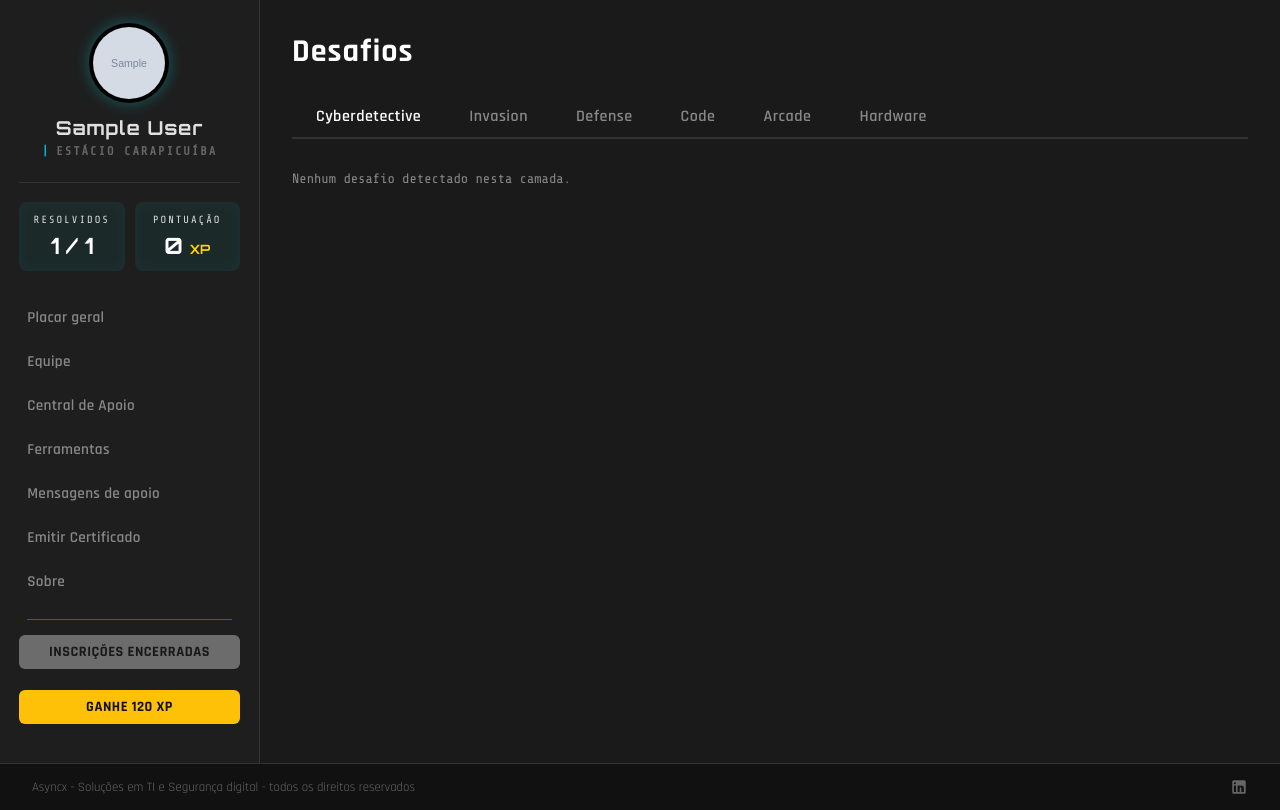
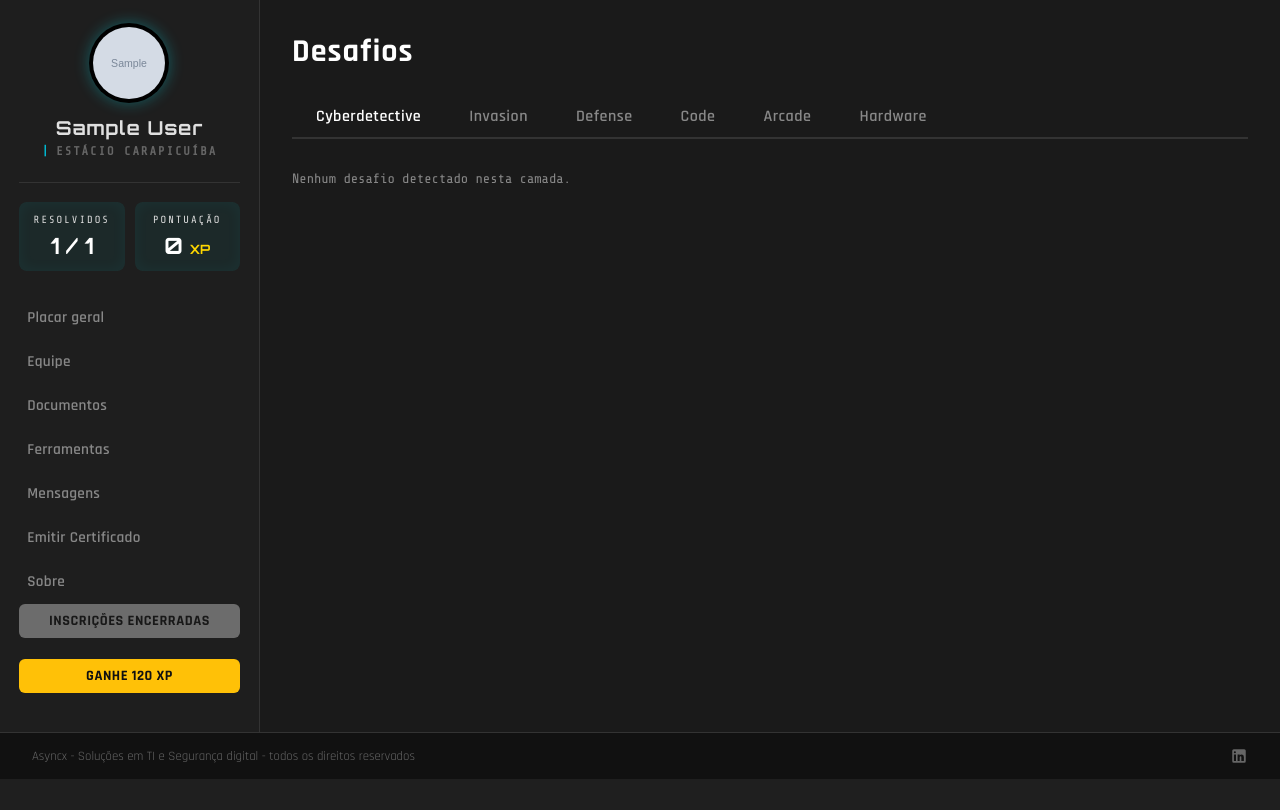
Before and after one commit to Gilson-Ferrer/hcb-portal, a Flask app: page /dashboard in a window 1280 px wide. Shown: the part 71-881 px from the top of the page. After the commit the page ends 850 px from the top, so only its background shows below. Run offline with Flask 3, Linux system fonts and the light colour scheme; the visitor is signed in with stand-in values (Sample User, id 1); grey boxes marked "Sample" are stand-in pictures; a database or web service that is not in the repository returns one stand-in record (values such as "Sample title"); some libraries are stand-ins or nearby versions.

Commit message:
Update UX/UI

```diff
--- a/app.py
+++ b/app.py
@@ -459,7 +459,7 @@ def generate_certificate():
     can = canvas.Canvas(packet, pagesize=(bg_width, bg_height))
 
     # --- CONFIGURAÇÃO DO NOME DO ALUNO (IM PONENTE) ---
-    can.setFont("Helvetica-Bold", 40)                     # Fonte aumentada para destaque absoluto
+    can.setFont("Helvetica-Bold", 20)                     # Fonte aumentada para destaque absoluto
     can.setFillColorRGB(0, 0, 0)                          # Cor Preta
 
     # Subi levemente o Y do nome (48% da altura) para dar espaço ao texto maior abaixo
--- a/templates/dashboard.html
+++ b/templates/dashboard.html
@@ -1106,14 +1106,11 @@
                 </div>
                     <button class="nav-item" onclick="openModal('modalPlacar')">Placar geral</button>
                     <button class="nav-item" onclick="openModal('modalIntegrantes')">Equipe</button>
-                    <button class="nav-item" onclick="openModal('modalMaterial')">Central de Apoio</button>
-
+                    <button class="nav-item" onclick="openModal('modalMaterial')">Documentos</button>
                     <button class="nav-item" onclick="openModal('modalArsenal')">Ferramentas</button>
-                    <button class="nav-item" onclick="openModalDicas()">Mensagens de apoio</button>
-
+                    <button class="nav-item" onclick="openModalDicas()">Mensagens</button>
                     <button class="nav-item" onclick="openModal('modalCertificado')">Emitir Certificado</button>
                     <button class="nav-item" onclick="openModal('modalSobre')">Sobre</button>
-                    <div style="height: 1px; background: rgba(255, 215, 0, 0.3); margin: 15px 8px;"></div>
                     <button onclick="toggleModalGlobal(true)" class="sorteio-btn">
                         PREMIO EXCLUSIVO
                     </button><br>
@@ -1995,13 +1992,12 @@ const BANCO_DICAS_HCB = [
             "Linux: Quer achar uma palavra ou erro específico em um log de texto gigante? O comando `grep -i \"palavra\" arquivo.log` filtra tudo o que você precisa em segundos.",
             "Linux: O histórico de comandos do sistema pode conter senhas ou parâmetros sensíveis digitados acidentalmente. Sempre verifique digitando `cat ~/.bash_history`.",
             "EASTER EGG: Essa dica é para os sortudos! Encontre o Desafio no painel de missões e receba sua recompensa inserindo a seguinte flag: A_s0rt3_est4_AQu1!",
+            "EASTER EGG: Essa dica é para os resilientes! Mantenha o avatar default no time e receba 40 pontos no final do evento",
             "Programação: Commits antigos nunca morrem realmente. Se um dev apagou uma credencial num commit recente, procure o histórico completo da árvore com `git log -p` para ver a alteração original.",
-            "OSINT Não procure apenas por websites. Motores de busca como o Shodan.io (no Arsenal) permitem encontrar câmaras, impressoras e bases de dados mal configuradas ligadas diretamente à internet pública.",
-            "Programação (GraphQL): Se o alvo usar uma API GraphQL, tente o ataque de Introspecção enviando a query `{ __schema { types { name } } }`. Isto pode mapear e revelar toda a estrutura invisível da base de dados.",
+            "OSINT: Não procure apenas por websites. Motores de busca como o Shodan.io (no Arsenal) permitem encontrar câmaras, impressoras e bases de dados mal configuradas ligadas diretamente à internet pública.",
+            "Programação: Se o alvo usar uma API GraphQL, tente o ataque de Introspecção enviando a query `{ __schema { types { name } } }`. Isto pode mapear e revelar toda a estrutura invisível da base de dados.",
             "Dados Vazados: Os alvos reciclam palavras-passe. Se encontrou 'Senha!2023' num vazamento antigo, experimente variações lógicas como 'Senha!2024' ou 'Senha@2024' antes de tentar um ataque de força bruta complexo.",
             "OSINT: Ficheiros PDF e DOCX publicados em portais corporativos guardam segredos. O Metadata2Go revela o nome do autor, o software usado e até o caminho original do ficheiro no disco (ex: C:\\Users\\Admin\\...).",
-            "Programação: O token JWT tem três partes separadas por pontos. Experimente usar o CyberChef para descodificar o Base64, alterar o privilégio para 'admin' e testar a vulnerabilidade de 'None Algorithm' na assinatura.",
-            "Dados Vazados: Buckets da AWS mal configurados são um vetor clássico. Tente aceder ao endereço no formato `http://nome-do-alvo.s3.amazonaws.com` para verificar se os ficheiros internos da empresa estão listados publicamente.",
             "OSINT: Tem uma foto mas não sabe o local? Analise o comprimento e a direção das sombras. Ferramentas de astronomia online (SunCalc) ajudam a determinar a hora e a latitude exata em que a fotografia foi tirada.",
             "Forense: O atacante apagou o `.bash_history` do Linux? Não desista. Verifique se a aplicação guarda os seus próprios registos silenciosos, como ficheiros `.mysql_history` ou logs não rotacionados do Nginx/Apache.",
             "Esteganografia e Dados Ocultos: A imagem PNG não apresenta nada de errado nos metadados? Experimente analisar os Bits Menos Significativos usando o CyberChef ou a ferramenta de terminal `zsteg` para revelar mensagens injetadas nos píxeis."
```
Also changed, not shown: 1 other file.
